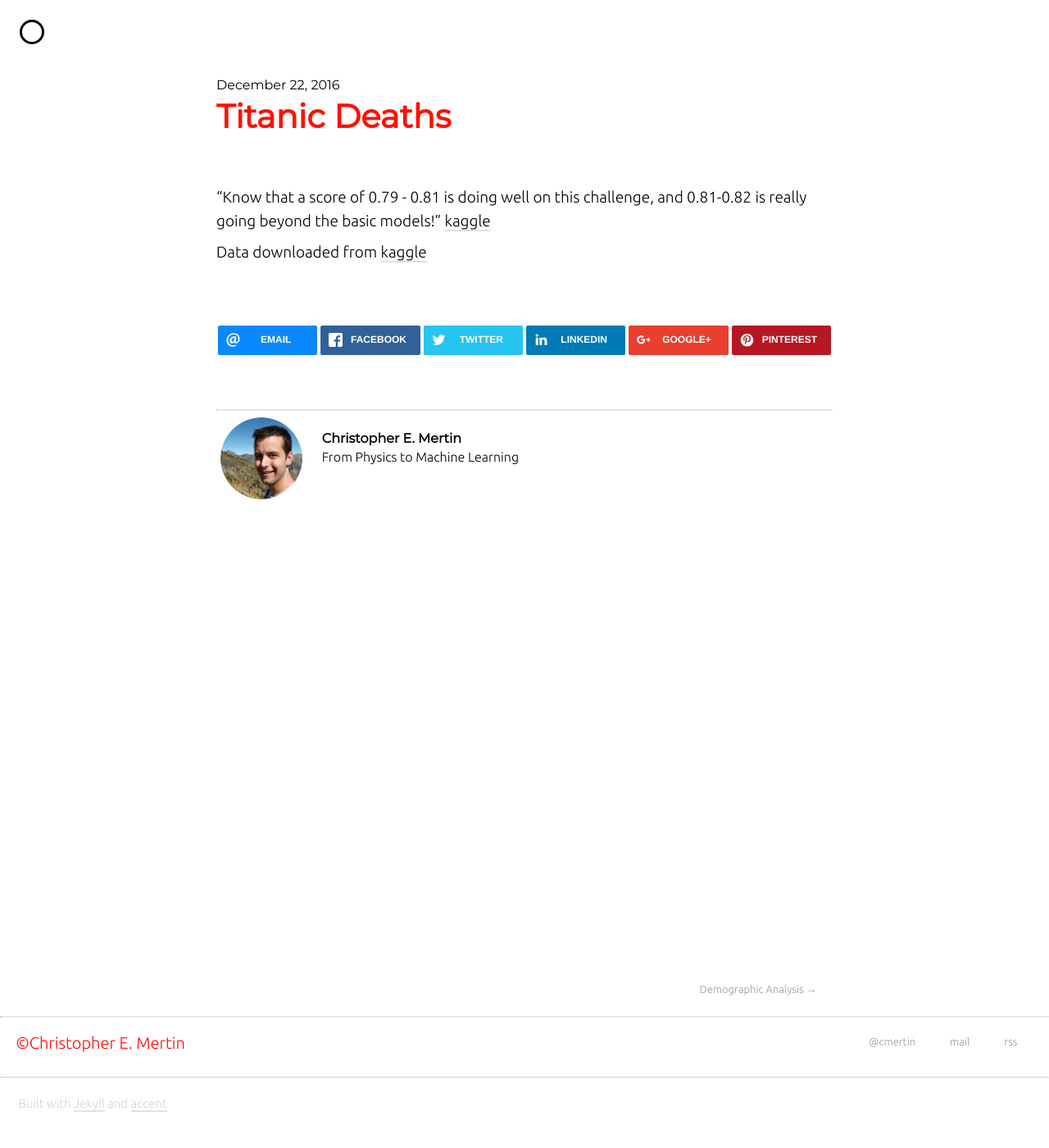
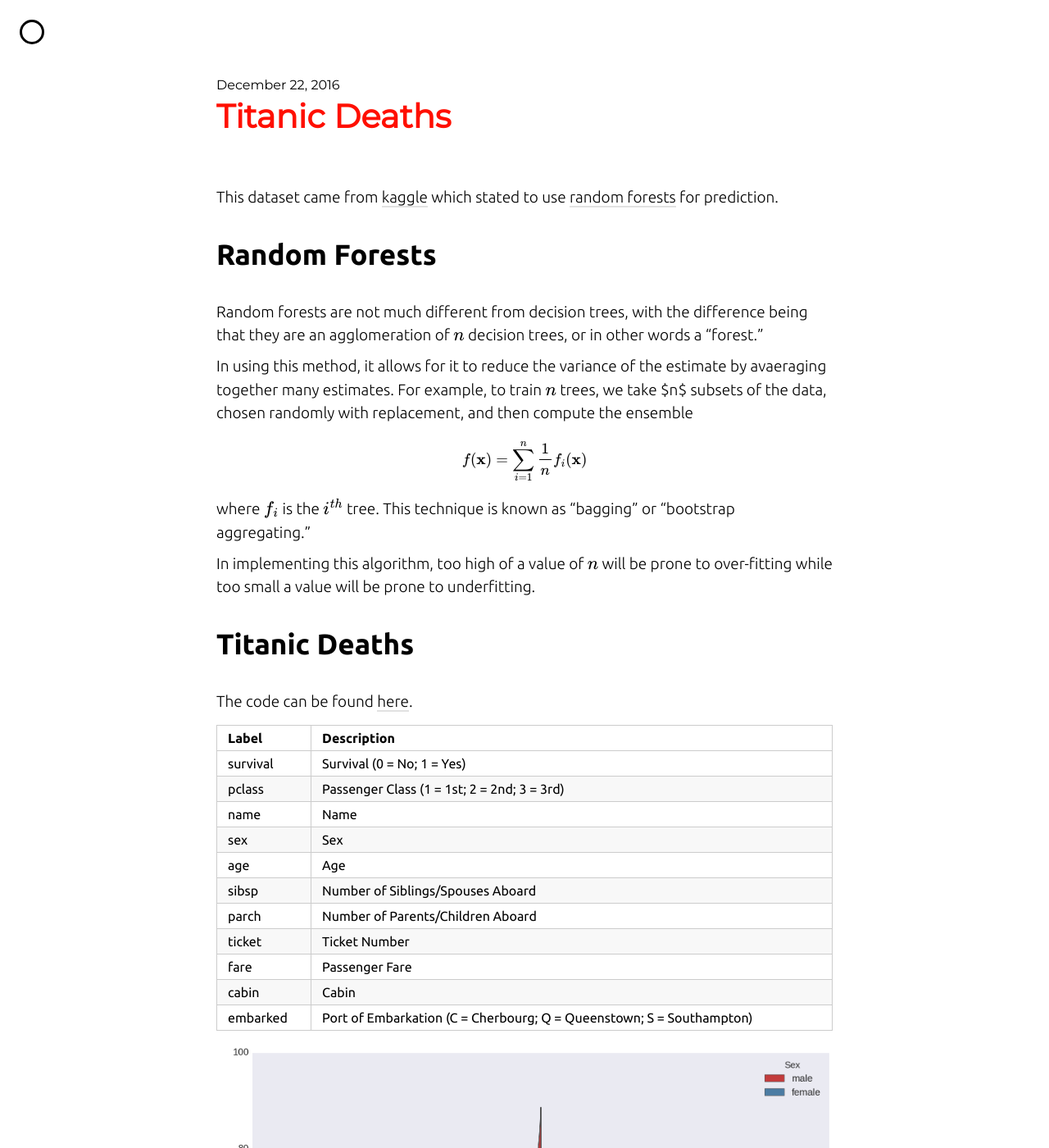
Before and after one commit to cmertin/cmertin.github.io, a Jekyll site: the page built from _posts/2016-12-22-Titanic-Deaths.markdown, in a window 1280 px wide and 1400 px high. Shown: the whole window at 82% size. Built offline with Jekyll 4.4.1, drawn with Linux system fonts in a browser that asks for light colours; nearby versions of some CDN libraries; formulas are drawn with MathJax 3; comment, search, counter and statistics services are not loaded; some of the changed text lies outside the part shown.

Commit message:
Added basics, just needs to be flushed out

```diff
--- a/_posts/2016-12-22-Titanic-Deaths.markdown
+++ b/_posts/2016-12-22-Titanic-Deaths.markdown
@@ -1,3 +1,59 @@
+This dataset came from [kaggle](https://www.kaggle.com/c/titanic/) which stated to use [random forests](https://en.wikipedia.org/wiki/Random_forest) for prediction.
+
+# Random Forests
+
+Random forests are not much different from decision trees, with the difference being that they are an agglomeration of $$n$$ decision trees, or in other words a "forest."
+
+In using this method, it allows for it to reduce the variance of the estimate by avaeraging together many estimates. For example, to train $$n$$ trees, we take $n$ subsets of the data, chosen randomly with replacement, and then compute the ensemble
+
+$$f(\mathbf{x}) = \sum_{i=1}^{n}\frac{1}{n}f_{i}(\mathbf{x})$$
+
+where $$f_{i}$$ is the $$i^{th}$$ tree. This technique is known as "bagging" or "bootstrap aggregating."
+
+In implementing this algorithm, too high of a value of $$n$$ will be prone to over-fitting while too small a value will be prone to underfitting.
+
+# Titanic Deaths
+
+The code can be found [here](https://github.com/cmertin/Machine_Learning/tree/master/Titanic).
+
+|Label    |Description|
+|---------|---------|
+|survival | Survival (0 = No; 1 = Yes)|
+|pclass   |       Passenger Class (1 = 1st; 2 = 2nd; 3 = 3rd)|
+|name     |       Name|
+|sex      |       Sex|
+|age      |       Age|
+|sibsp    |       Number of Siblings/Spouses Aboard|
+|parch    |       Number of Parents/Children Aboard|
+|ticket   |       Ticket Number|
+|fare     |       Passenger Fare|
+|cabin    |       Cabin|
+|embarked |       Port of Embarkation (C = Cherbourg; Q = Queenstown; S = Southampton)|
+
+![age_dist](images/2016/12/12_22-Titanic/age_titanic.png)
+![age_prob](images/2016/12/12_22-Titanic/ages_titanic.png)
+![fare_prob](images/2016/12/12_22-Titanic/fares_titanic.png)
+![class_prob](images/2016/12/12_22-Titanic/class_titanic.png)
+![features](images/2016/12/12_22-Titanic/feature_importance.png)
+
+
+## Results
+
+|Feature | Ranking |
+|--------|---------|
+|Fare    | 0.297525|
+|Sex     | 0.267874|
+|Age     | 0.259869|
+|Class   | 0.090779|
+|SibSp   | 0.049662|
+|ParCh   | 0.034291|
+
+|Prediction | precision | recall | f1-score | support |
+|-----------|-----------|--------|----------|---------|
+|0          | 0.86      | 0.89   | 0.88     | 267     |
+|1          | 0.79      | 0.74   | 0.77     | 151     |
+| avg/total | 0.84      | 0.84   | 0.84     | 418     |
+
 "Know that a score of 0.79 - 0.81 is doing well on this challenge, and 0.81-0.82 is really going beyond the basic models!" [kaggle](https://www.kaggle.com/c/titanic/details/getting-started-with-random-forests)
 
 Data downloaded from [kaggle](https://www.kaggle.com/c/titanic/)
```
